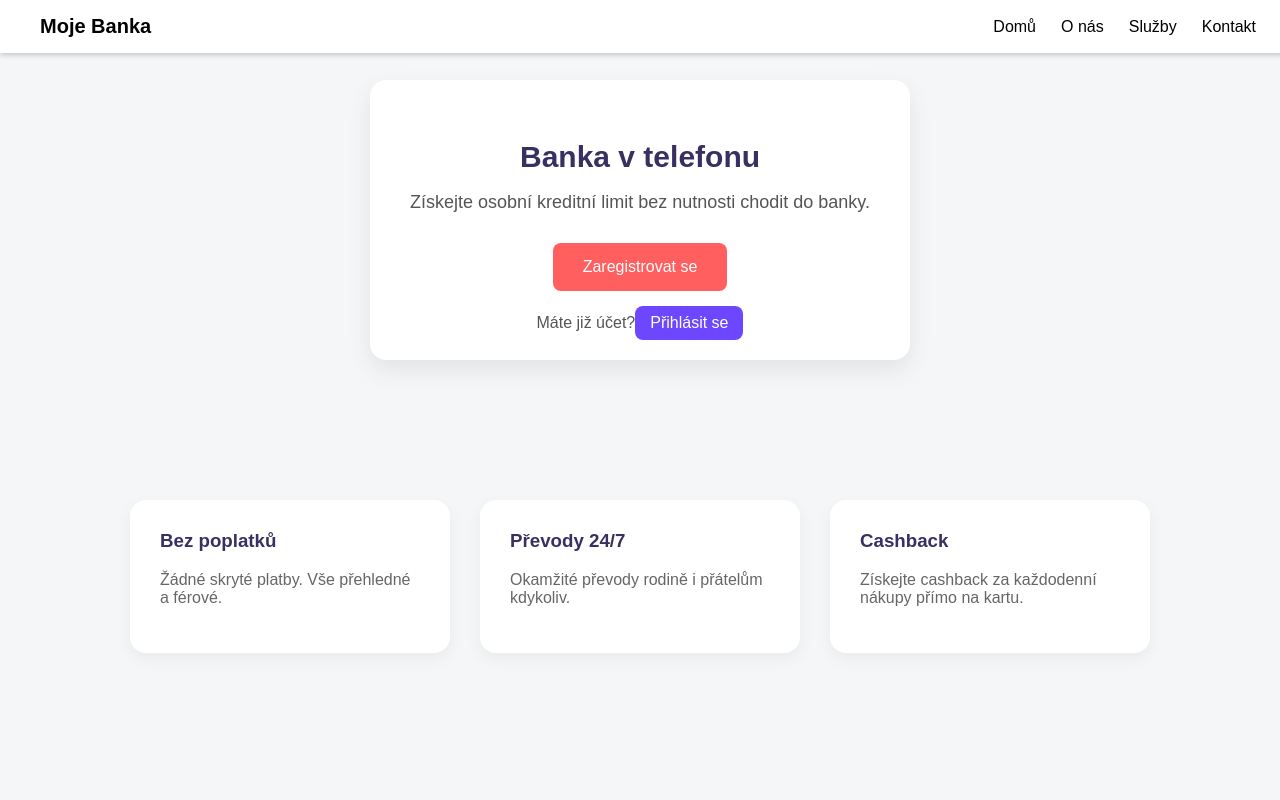
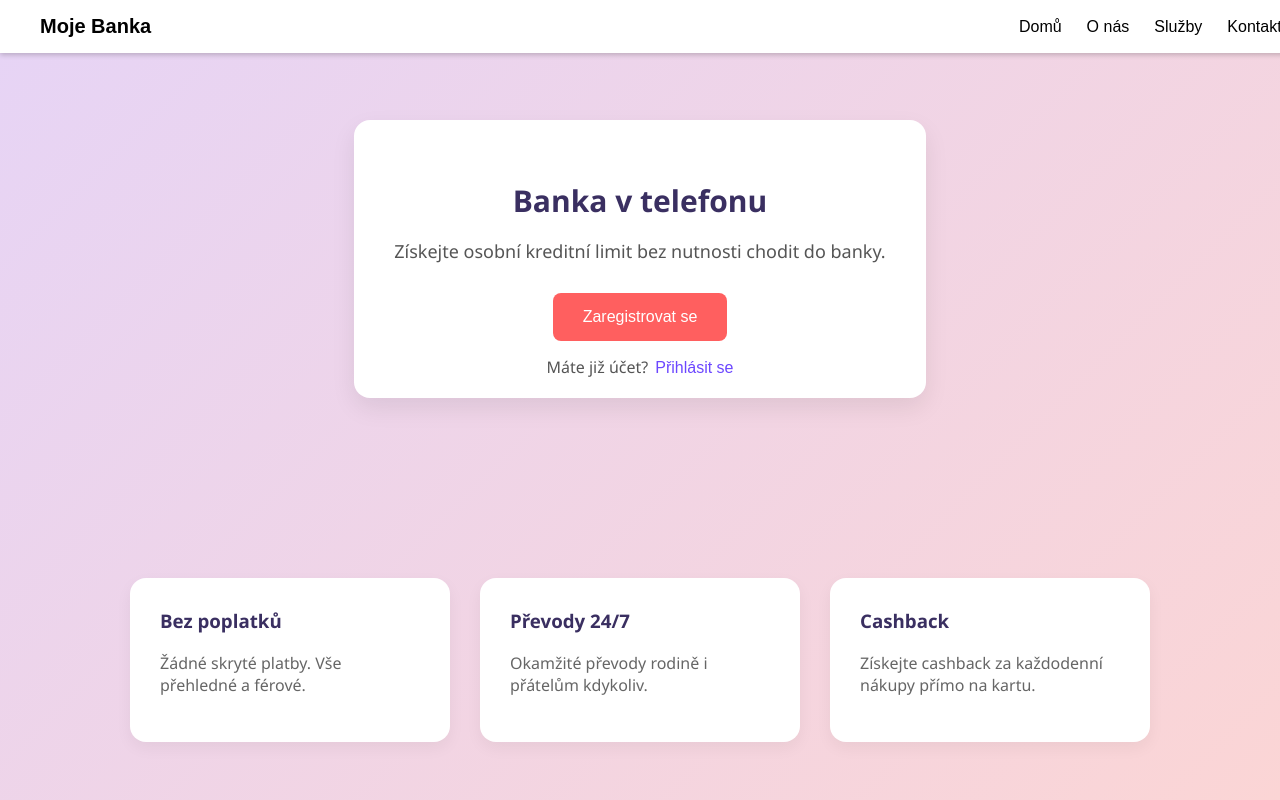
Before and after one commit to denysekm/bank-system, a React (Create React App) app: page / in a window 1280 px wide. Built offline with nearby package versions, Linux system fonts and the light colour scheme.

Commit message:
opravil jsem styly

```diff
--- a/src/mainPage/main/Main.css
+++ b/src/mainPage/main/Main.css
@@ -6,11 +6,20 @@ body {
 }
 
 /* Main content */
+
+.background {
+  min-height: 100vh; /* aby pozadí pokrylo celou výšku stránky */
+  margin: 0;
+  font-family: 'Segoe UI', Tahoma, Geneva, Verdana, sans-serif;
+  background: linear-gradient(135deg, #e6d4f6, #fbd5d5); /* jemně růžové pozadí */
+  color: #333;
+}
+
 .main {
   display: flex;
   align-items: center;
   justify-content: center;
-  padding: 80px 20px;
+  padding: 120px 20px;
 }
 
 .offer-box {
@@ -115,19 +124,20 @@ body {
     padding: 20px;
   }
 }
+.login-text {
+  font-size: 16px;
+  color: #555;
+  margin-bottom: -20px;
+}
+
 .login-link {
-  background-color: #6c47ff; /* fialové tlačítko */
-  color: white;
+  color: #6c47ff;
+  background: none;
   border: none;
-  border-radius: 8px;
-  padding: 8px 15px;
-  font-size: 16px;
   font-weight: 500;
+  margin-left: 7px;
   cursor: pointer;
   text-decoration: none;
-  transition: background-color 0.3s ease;
+  padding: 0;
+  font-size: 16px;
 }
-
-.login-link:hover {
-  background-color: #5433c8; /* tmavší fialová při hover */
-}
--- a/src/mainPage/main/Main.jsx
+++ b/src/mainPage/main/Main.jsx
@@ -6,7 +6,7 @@ function Main() {
   const navigate = useNavigate();
 
   return (
-    <div>
+    <div className='background'>
       <div className="main">
         <div className="offer-box">
           <h1>Banka v telefonu</h1>
--- a/src/mainPage/navbar/Navbar.css
+++ b/src/mainPage/navbar/Navbar.css
@@ -8,7 +8,7 @@
   position: fixed;       /* přilepíme nahoru */
   top: 0;
   left: 0;
-  width: 95%;           /* roztáhneme přes celou šířku */
+  width: 97%;           /* roztáhneme přes celou šířku */
   z-index: 1000;
   box-shadow: 0 2px 5px rgba(0,0,0,0.2); /* decentní stín */
 }
--- a/src/mainPage/register/Register.css
+++ b/src/mainPage/register/Register.css
@@ -1,6 +1,14 @@
 body {
   font-family: 'Segoe UI', Tahoma, Geneva, Verdana, sans-serif;
   background: linear-gradient(135deg, #e6d4f6, #fbd5d5);
+}
+
+.register-background {
+  min-height: 100vh; /* pozadí přes celou výšku */
+  display: flex;
+  justify-content: center;
+  align-items: center;
+  background: linear-gradient(135deg, #e6d4f6, #fbd5d5); /* stejné růžové jako v Main.css */
 }
 
 .form-container {
--- a/src/mainPage/register/Register.jsx
+++ b/src/mainPage/register/Register.jsx
@@ -47,6 +47,7 @@ function Register() {
   };
 
   return (
+  <div className="register-background">
     <div className="form-container">
       <button
         className="close-button"
@@ -160,6 +161,7 @@ function Register() {
         </div>
       </form>
     </div>
+  </div>
   );
 }
 
```
